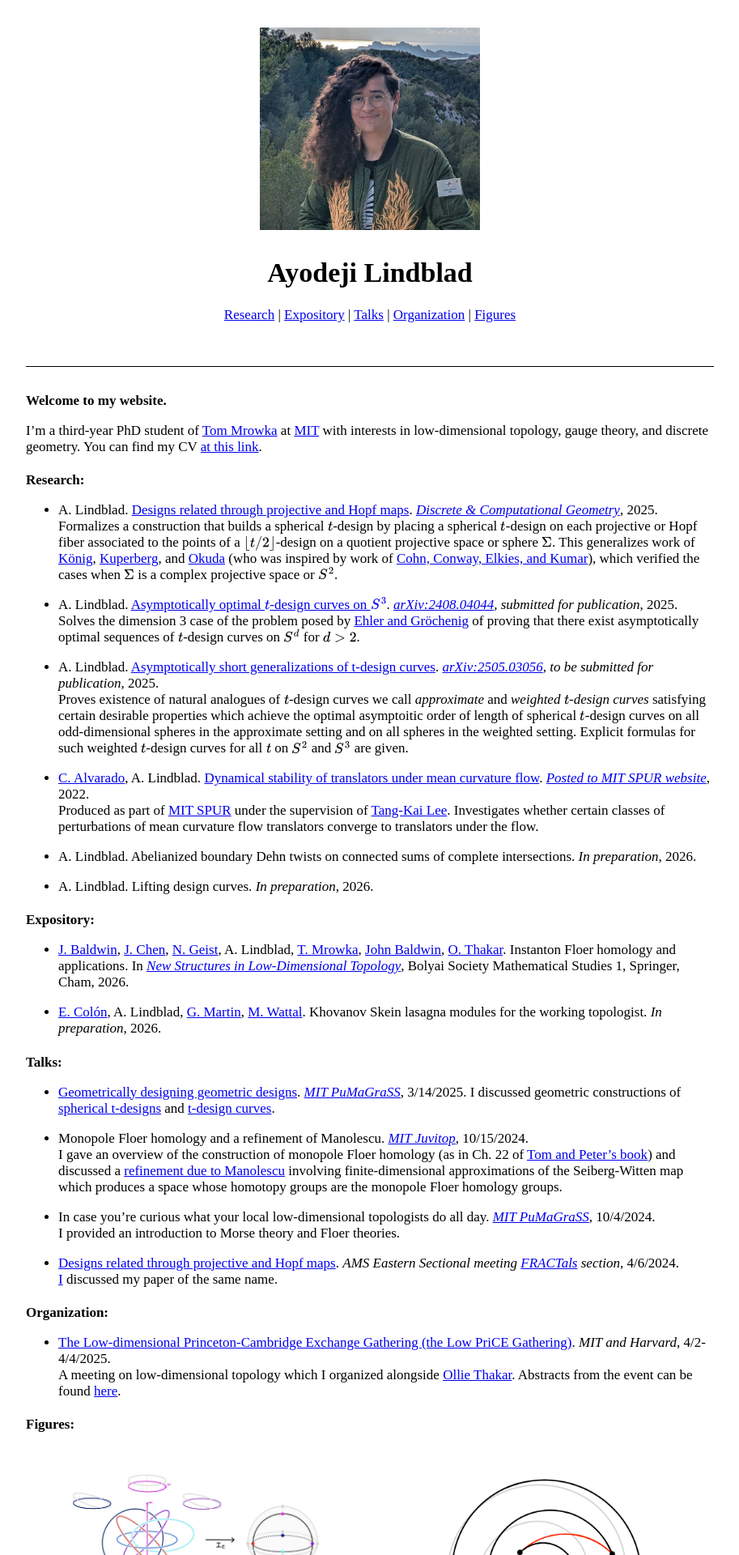
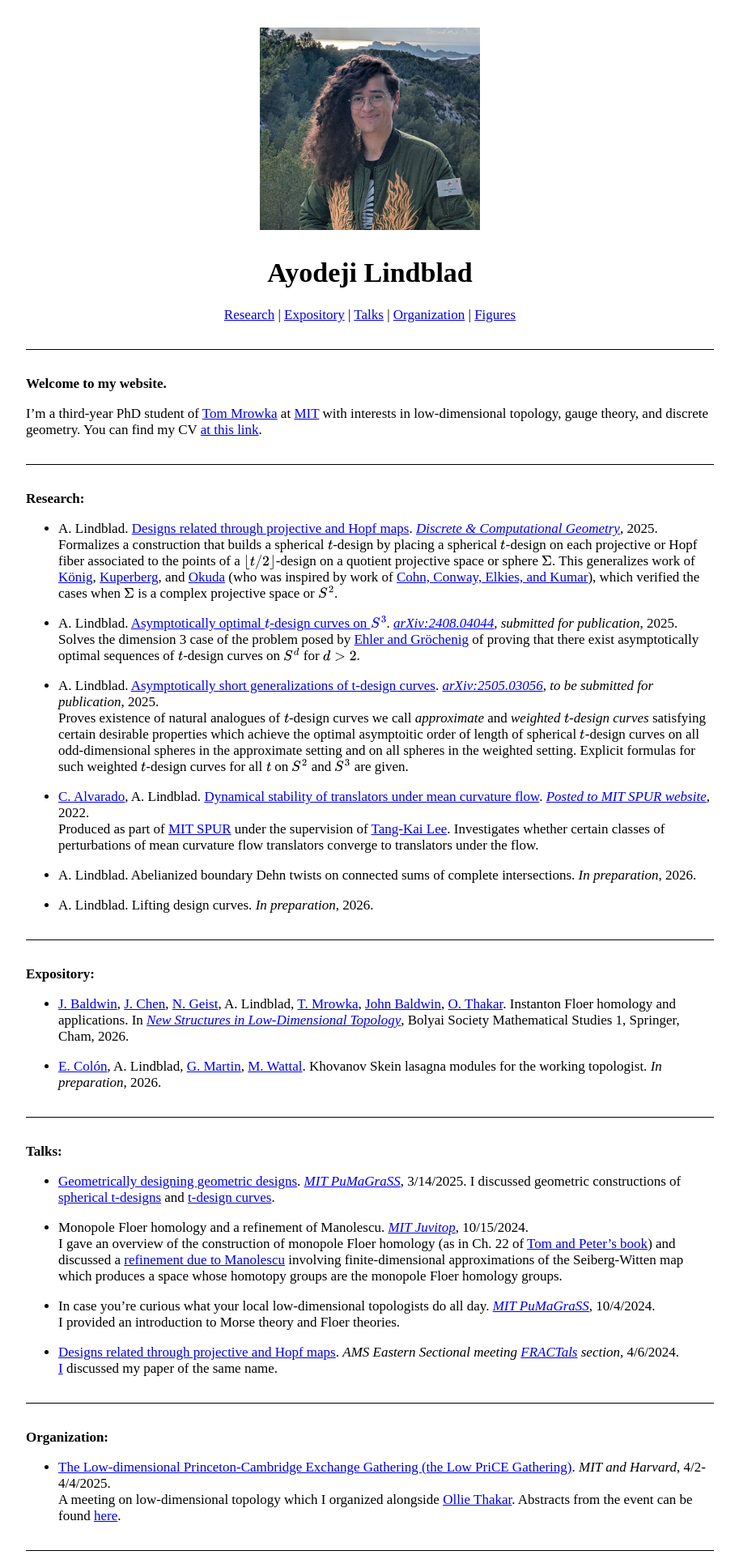
Before and after one commit to AyodejiLindblad/AyodejiLindblad.github.io, a Jekyll site: the page built from index.md, in a window 1280 px wide. Shown: the top 1920 px of the page at 81% size, without its empty margins (183-1096 px from the left). Built offline with Jekyll 4.4.1, drawn with Linux system fonts in a browser that asks for light colours; some web fonts are replaced.

Commit message:
Attempt to fix

```diff
--- a/index.md
+++ b/index.md
@@ -21,16 +21,15 @@ layout: default
   <a href="#figures">Figures</a>
 </p>
 
-<span style="display:block; height:0.25em;"></span>
-
 ---
 
 **Welcome to my website.**
 
 I'm a third-year PhD student of [Tom Mrowka](https://math.mit.edu/~mrowka/) at [MIT](https://math.mit.edu/directory/profile.html?pid=2594) with interests in low-dimensional topology, gauge theory, and discrete geometry. You can find my CV [at this link](https://drive.google.com/file/d/1e4w3e4dgLDcC4zWQJk_w8zFAUt9QkYEA/view?usp=drive_link).
 
+
+---
 <a id="research"></a>
----
 
 **Research:**
 
@@ -50,8 +49,9 @@ I'm a third-year PhD student of [Tom Mrowka](https://math.mit.edu/~mrowka/) at [
 
 * A. Lindblad. Lifting design curves. *In preparation*, 2026.
 
+
+---
 <a id="expository"></a>
----
 
 **Expository:**
 
@@ -59,8 +59,9 @@ I'm a third-year PhD student of [Tom Mrowka](https://math.mit.edu/~mrowka/) at [
 
 * [E. Colón](https://www.math.harvard.edu/people/colon-enrico/), A. Lindblad, [G. Martin](https://sites.google.com/view/gagemartin/home), [M. Wattal](https://www.bc.edu/bc-web/schools/morrissey/departments/math/people/grad-students/Mira-Wattal.html). Khovanov Skein lasagna modules for the working topologist. *In preparation*, 2026.
 
+
+---
 <a id="talks"></a>
----
 
 **Talks:**
 
@@ -76,17 +77,18 @@ I'm a third-year PhD student of [Tom Mrowka](https://math.mit.edu/~mrowka/) at [
 * [Designs related through projective and Hopf maps](https://meetings.ams.org/math/spring2024e/meetingapp.cgi/Paper/34013). *AMS Eastern Sectional meeting [FRACTals](https://www.ams.org/meetings/sectional/2312_program_ss15.html) section*, 4/6/2024.
     [I](https://www.instagram.com/p/C5qjPnHsUVS/?utm_source=ig_web_button_share_sheet&igsh=ZDNlZDc0MzIxNw%3D%3D&img_index=2) discussed my paper of the same name.
 
+
+---
 <a id="organization"></a>
----
 
 **Organization:**
 
 * [The Low-dimensional Princeton-Cambridge Exchange Gathering (the Low PriCE Gathering)](https://sites.google.com/view/ayodeji-lowpricegathering/home). *MIT and Harvard*, 4/2-4/4/2025.
     A meeting on low-dimensional topology which I organized alongside [Ollie Thakar](https://www.math.harvard.edu/people/thakar-ollie/). Abstracts from the event can be found [here](https://drive.google.com/file/d/1eQs8u07aWJ1T0SiU6org20qM1ncSOUr5/view?usp=drivesdk).
 
+
+---
 <a id="figures"></a>
----
-
 
 **Figures:**
 
```
